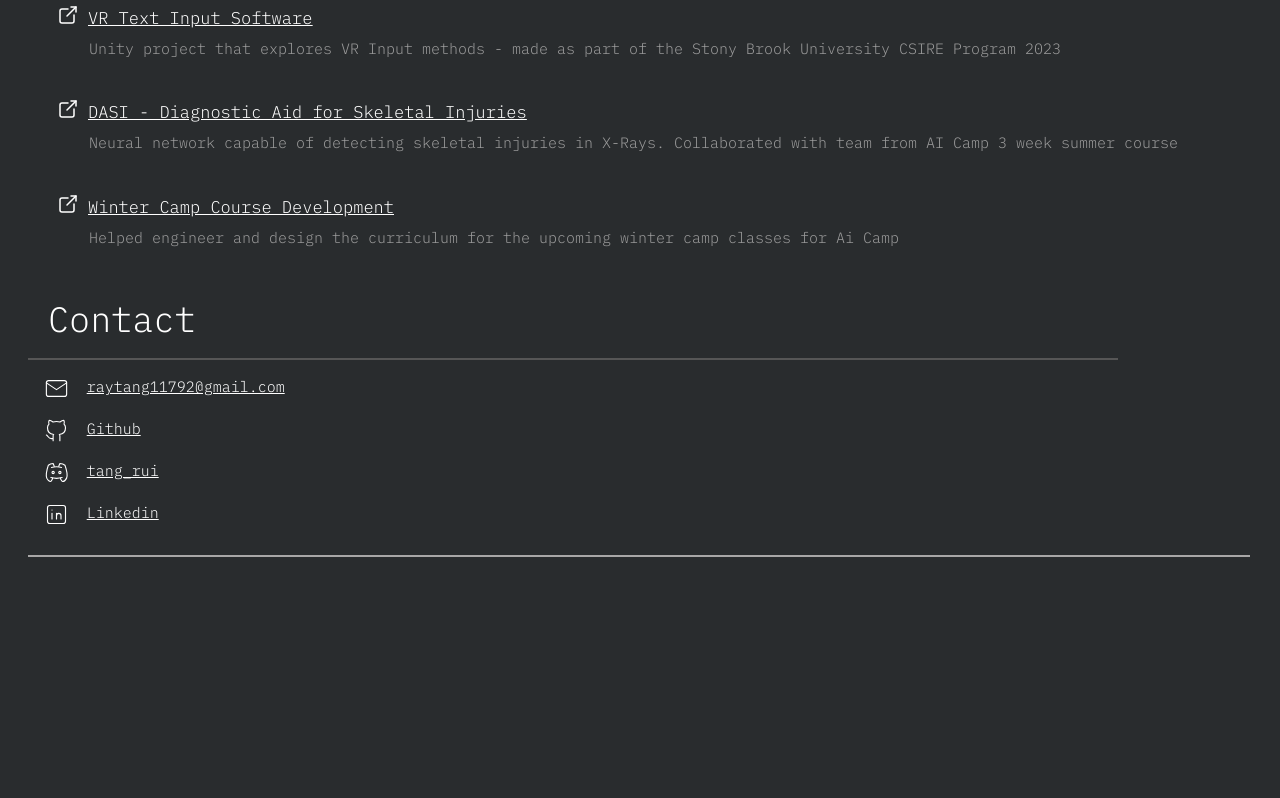
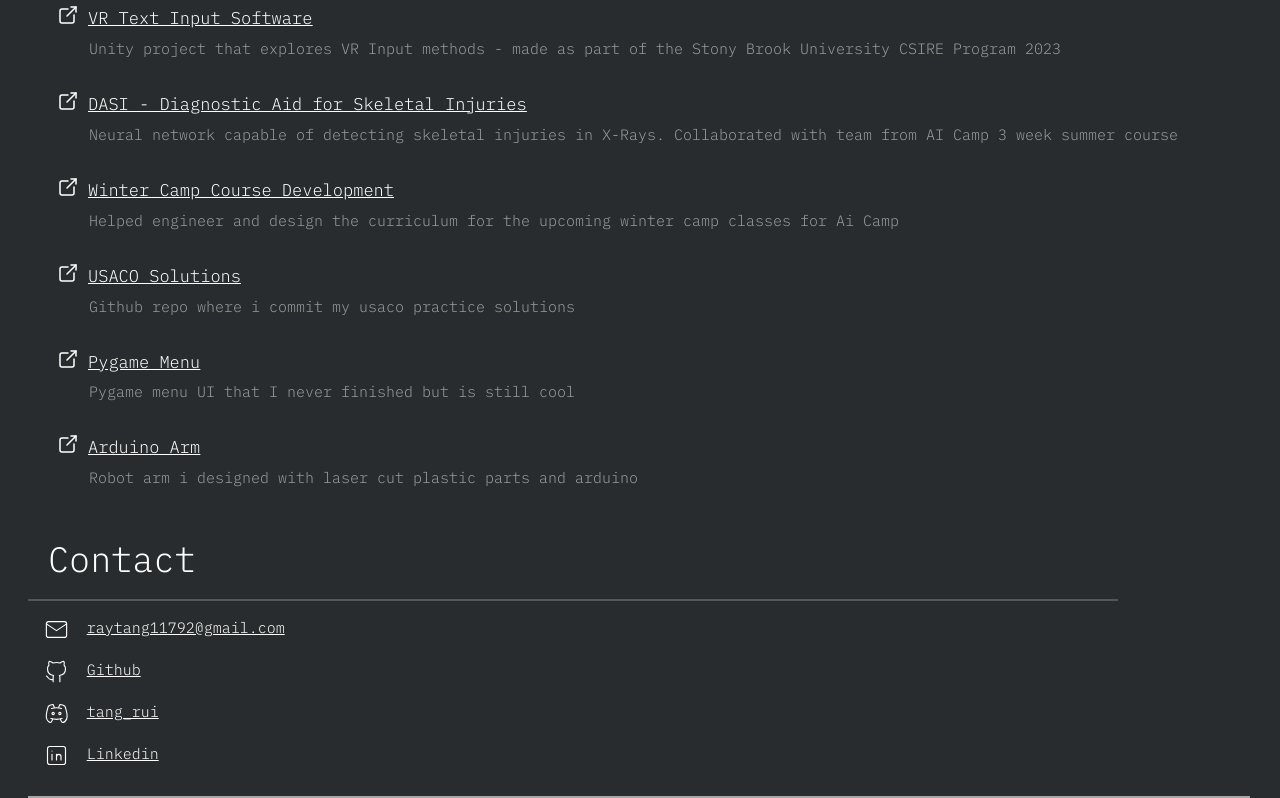
Before and after one commit to Ray0716/portfolio, a plain HTML site: page index.html in a window 1280 px wide. Shown: the part 1932-2730 px from the top of the page. Before the commit the page ends 2523 px from the top, so only its background shows below. Drawn offline with nearby package versions, Linux system fonts and the light colour scheme; files that its build step writes are made by us from their sources; a web font is replaced by a local one.

Commit message:
more projects

```diff
--- a/index.html
+++ b/index.html
@@ -596,6 +596,45 @@
 </div>
 
 
+<div>
+
+  <svg xmlns="http://www.w3.org/2000/svg" class="scon" width="24" height="24" viewBox="0 0 24 24" stroke-width="2" stroke="currentColor" fill="none" stroke-linecap="round" stroke-linejoin="round">
+    <path stroke="none" d="M0 0h24v24H0z" fill="none"></path>
+    <path d="M12 6h-6a2 2 0 0 0 -2 2v10a2 2 0 0 0 2 2h10a2 2 0 0 0 2 -2v-6"></path>
+    <path d="M11 13l9 -9"></path>
+    <path d="M15 4h5v5"></path>
+  </svg>
+<p class = "proj_text"> <a href="https://github.com/Ray0716/usaco-solutions"style="
+text-decoration: underline; color: white;"> USACO Solutions</a> </p>
+<p class="proj_small_text"> Github repo where i commit my usaco practice solutions</p> <br>
+</div>
+
+<div>
+
+  <svg xmlns="http://www.w3.org/2000/svg" class="scon" width="24" height="24" viewBox="0 0 24 24" stroke-width="2" stroke="currentColor" fill="none" stroke-linecap="round" stroke-linejoin="round">
+    <path stroke="none" d="M0 0h24v24H0z" fill="none"></path>
+    <path d="M12 6h-6a2 2 0 0 0 -2 2v10a2 2 0 0 0 2 2h10a2 2 0 0 0 2 -2v-6"></path>
+    <path d="M11 13l9 -9"></path>
+    <path d="M15 4h5v5"></path>
+  </svg>
+<p class = "proj_text"> <a href="https://github.com/Ray0716/pygame-main-menu"style="
+text-decoration: underline; color: white;"> Pygame Menu</a> </p>
+<p class="proj_small_text"> Pygame menu UI that I never finished but is still cool</p> <br>
+</div>
+
+<div>
+
+  <svg xmlns="http://www.w3.org/2000/svg" class="scon" width="24" height="24" viewBox="0 0 24 24" stroke-width="2" stroke="currentColor" fill="none" stroke-linecap="round" stroke-linejoin="round">
+    <path stroke="none" d="M0 0h24v24H0z" fill="none"></path>
+    <path d="M12 6h-6a2 2 0 0 0 -2 2v10a2 2 0 0 0 2 2h10a2 2 0 0 0 2 -2v-6"></path>
+    <path d="M11 13l9 -9"></path>
+    <path d="M15 4h5v5"></path>
+  </svg>
+<p class = "proj_text"> <a href="https://github.com/Ray0716/arduino-arm"style="
+text-decoration: underline; color: white;"> Arduino Arm</a> </p>
+<p class="proj_small_text"> Robot arm i designed with laser cut plastic parts and arduino</p> <br>
+</div>
+
 
 <div >
       <p class="section_header" id = "contact">Contact</p>
--- a/style.css
+++ b/style.css
@@ -166,6 +166,7 @@
   }
   .proj_text{
     padding-bottom: 0px;
+    margin-top: 10px;
     padding-left:80px;
     padding-top: 2px;
     margin-bottom: 0px;
```
